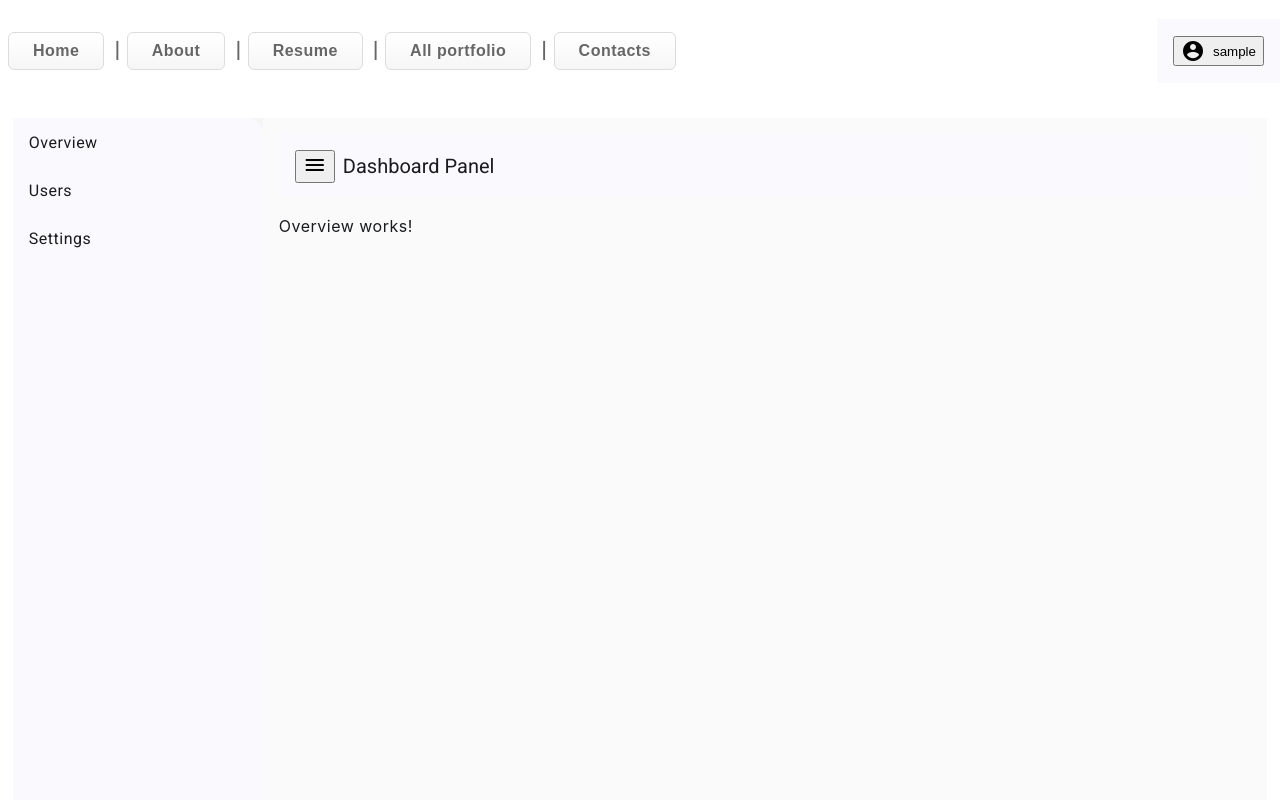
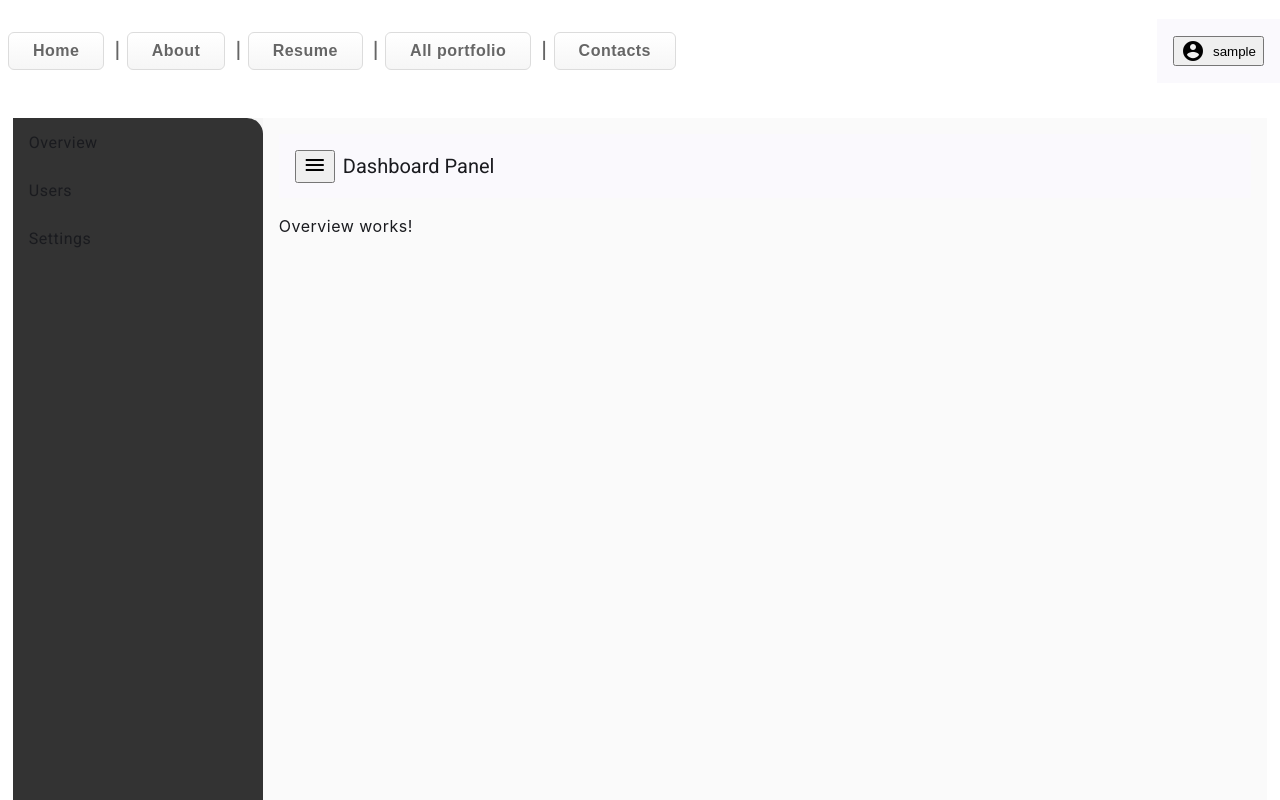
Before and after one commit to AlexandrSherbina/my-portfolio, an Angular app: page /admin/app-overview in a window 1280 px wide. Shown: the top 800 px of the page. Built offline with nearby package versions, Linux system fonts and the light colour scheme; sample sign-in values are in the browser's storage.

Commit message:
v2 styles

```diff
--- a/src/app/admin-dashboard/admin-dashboard.component.scss
+++ b/src/app/admin-dashboard/admin-dashboard.component.scss
@@ -6,15 +6,15 @@
   background-color: #f5f5f5; /* Пример цвета фона */
   .custom-sidenav {
     width: 250px;
-    // background-color: #333; /* Темный цвет для бокового меню */
+    background-color: #333; /* Темный цвет для бокового меню */
     .custom-nav-list {
       padding: 0;
     }
 
-    ng-deep .custom-nav-item {
+    .custom-nav-item {
       color: #fff;
       &:hover {
-        // background-color: #444; /* Цвет при наведении */
+        background-color: #444; /* Цвет при наведении */
       }
     }
   }
--- a/src/app/admin-dashboard/admin-dashboard.component.ts
+++ b/src/app/admin-dashboard/admin-dashboard.component.ts
@@ -1,4 +1,4 @@
-import { Component } from '@angular/core';
+import { Component, ViewEncapsulation } from '@angular/core';
 import { MatSidenavModule } from '@angular/material/sidenav';
 import { MatListModule } from '@angular/material/list';
 import { MatToolbar } from '@angular/material/toolbar';
@@ -10,7 +10,7 @@ import { RouterOutlet, RouterLink } from '@angular/router';
   standalone: true,
   imports: [RouterOutlet, RouterLink, MatSidenavModule, MatListModule, MatToolbar, MatIcon],
   templateUrl: './admin-dashboard.component.html',
-  styleUrl: './admin-dashboard.component.scss'
+  styleUrl: './admin-dashboard.component.scss',
 })
 export class AdminDashboardComponent {
   title = 'Dashboard Panel'
```
